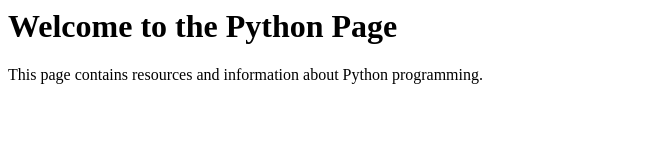
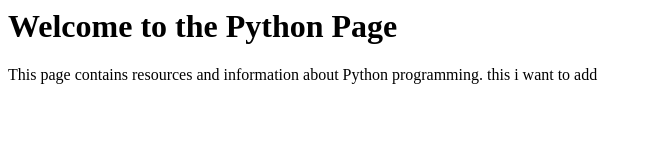
Before and after one commit to prashant2905/python, a plain HTML site: page index.html in a window 1280 px wide. Shown: the whole page, without its empty margins (0-652 px from the left). Drawn offline with Linux system fonts and the light colour scheme.

Commit message:
added line

```diff
--- a/index.html
+++ b/index.html
@@ -4,6 +4,8 @@
 </head>
 <body>
 <h1>Welcome to the Python Page</h1>
-<p>This page contains resources and information about Python programming.</p>
+<p>This page contains resources and information about Python programming.
+    this i want to add
+</p>
 </body>
 </html>
```
